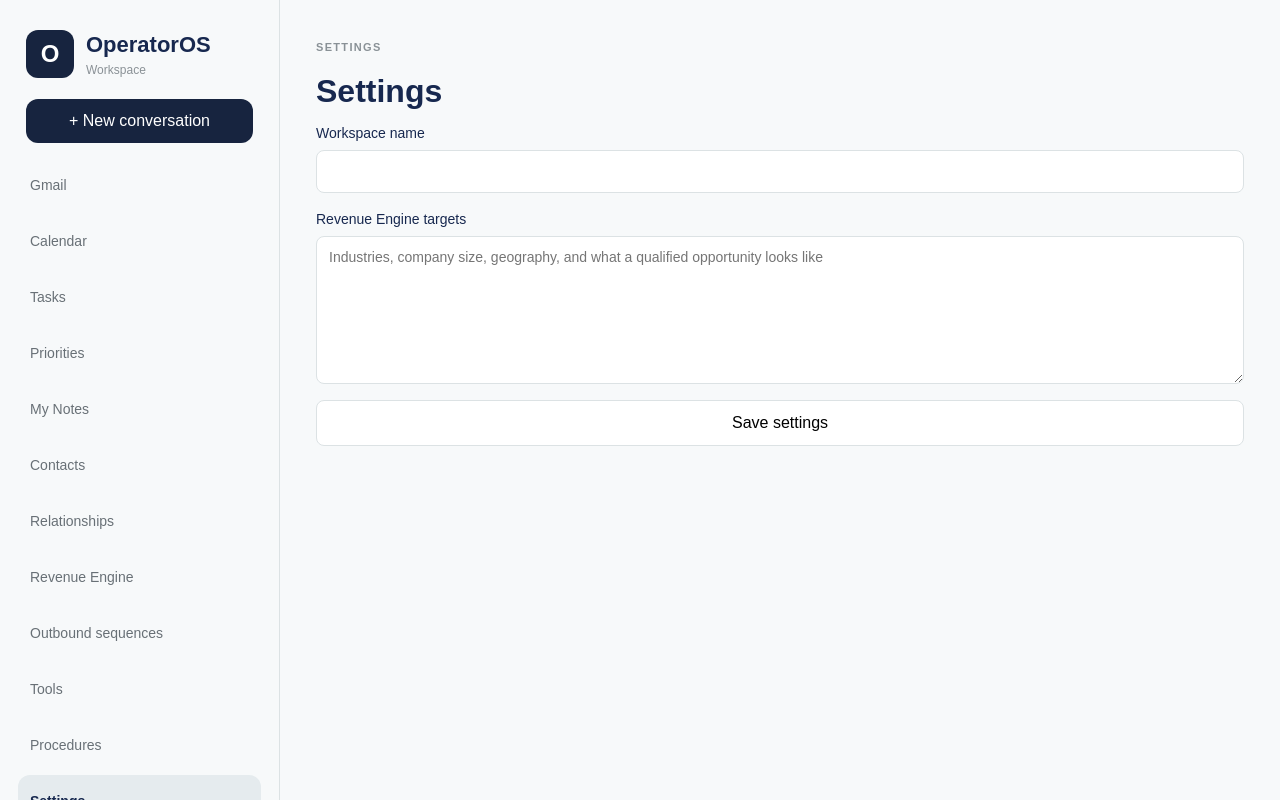
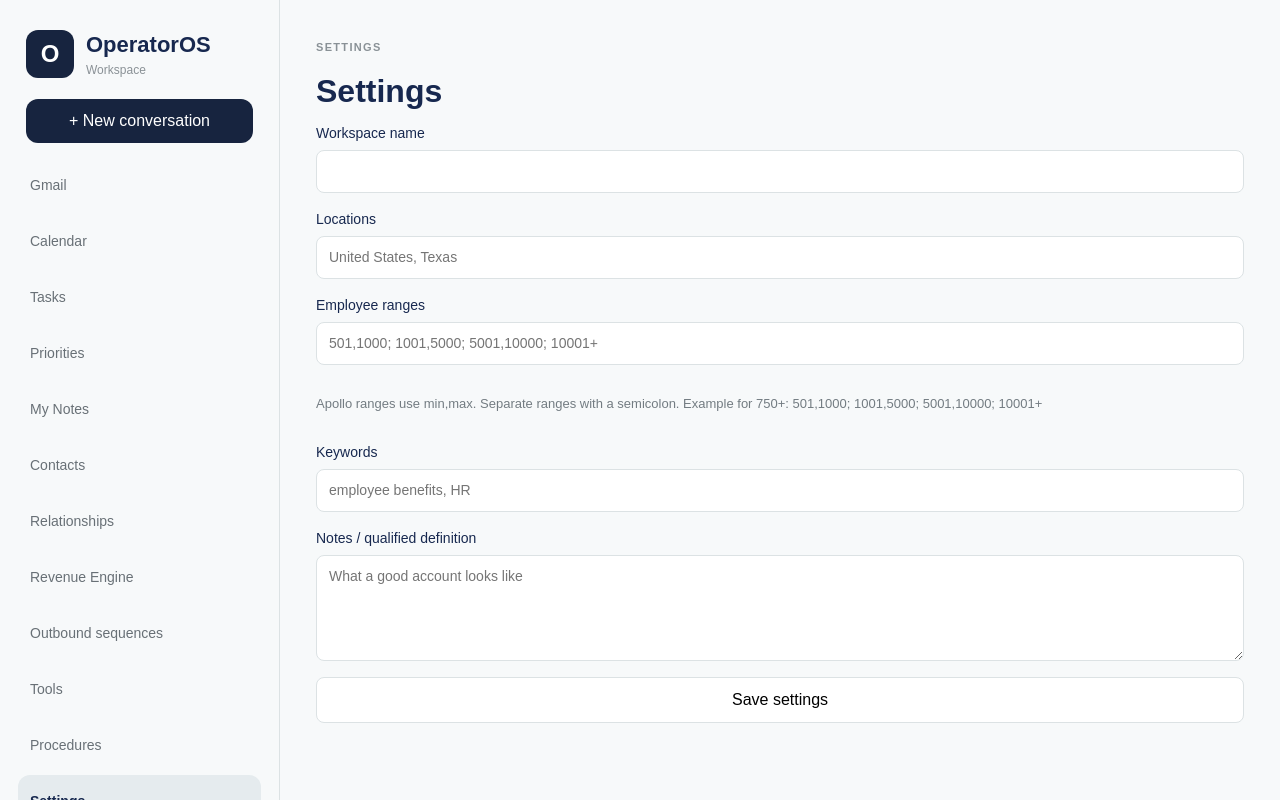
Before and after one commit to robertk-star/operator-os, a Next.js app: page /app/settings in a window 1280 px wide. Shown: the top 800 px of the page. Built offline with nearby package versions, Linux system fonts and the light colour scheme; no server answers; the database is empty.

Commit message:
Drive Apollo company search from workspace Settings

```diff
--- a/app/api/revenue/leads/route.ts
+++ b/app/api/revenue/leads/route.ts
@@ -2,42 +2,40 @@ import { NextResponse } from "next/server";
 import { createSupabaseServerClient } from "@/lib/supabase/server";
 import { getCurrentWorkspace } from "@/lib/workspace";
 
-const EMPLOYEE_RANGES = ["501,1000", "1001,5000", "5001,10000", "10001+"];
+type Settings = {
+  revenueTargets?: string;
+  locations?: string;
+  employeeRanges?: string;
+  keywords?: string;
+};
 
-function decode(value: string) {
-  return value
-    .replace(/&amp;/g, "&")
-    .replace(/&quot;/g, '"')
-    .replace(/&#39;/g, "'")
-    .replace(/&lt;/g, "<")
-    .replace(/&gt;/g, ">");
+function splitList(value: string | undefined, extra: string[] = []) {
+  const parts = String(value || "")
+    .split(/[;\n]/)
+    .map((part) => part.trim())
+    .filter(Boolean);
+  return parts.length ? parts : extra;
 }
 
-function parseDuckDuckGo(html: string) {
-  const results: Array<{ name: string; url: string; snippet: string; employees?: string; location?: string; source: string }> = [];
-  const blocks = html.split('class="result');
-  for (const block of blocks.slice(1)) {
-    const href = block.match(/uddg=([^"&]+)/)?.[1] || block.match(/href="(https?:\/\/[^"&]+)"/)?.[1];
-    const title = block.match(/class="result__a"[^>]*>([\s\S]*?)<\/a>/)?.[1];
-    const snippet = block.match(/class="result__snippet"[^>]*>([\s\S]*?)<\//)?.[1];
-    if (!href || !title) continue;
-    const url = decodeURIComponent(href).replace(/<[^>]+>/g, "");
-    const name = decode(title.replace(/<[^>]+>/g, "")).trim();
-    if (!name || results.some((item) => item.url === url)) continue;
-    results.push({
-      name,
-      url,
-      snippet: decode((snippet || "").replace(/<[^>]+>/g, " ")).replace(/\s+/g, " ").trim(),
-      source: "web",
-    });
-    if (results.length >= 10) break;
-  }
-  return results;
-}
-
-async function searchApollo(query: string) {
+async function searchApollo(settings: Settings, overrideQuery: string) {
   const key = process.env.APOLLO_API_KEY;
   if (!key) return { items: [], error: "APOLLO_API_KEY is missing in Vercel." };
+
+  const locations = splitList(settings.locations);
+  const ranges = splitList(settings.employeeRanges);
+  const keywords = splitList(overrideQuery || settings.keywords || settings.revenueTargets);
+
+  if (!locations.length && !ranges.length && !keywords.length) {
+    return { items: [], error: "Set locations, employee ranges, or keywords in Settings first." };
+  }
+
+  const body: Record<string, unknown> = {
+    page: 1,
+    per_page: 10,
+  };
+  if (locations.length) body.organization_locations = locations;
+  if (ranges.length) body.organization_num_employees_ranges = ranges;
+  if (keywords.length) body.q_organization_keyword_tags = keywords;
 
   const response = await fetch("https://api.apollo.io/api/v1/mixed_companies/search", {
     method: "POST",
@@ -46,20 +44,11 @@ async function searchApollo(query: string) {
       "Cache-Control": "no-cache",
       "X-Api-Key": key,
     },
-    body: JSON.stringify({
-      page: 1,
-      per_page: 10,
-      organization_locations: ["United States"],
-      organization_num_employees_ranges: EMPLOYEE_RANGES,
-      q_organization_keyword_tags: query ? [query] : undefined,
-    }),
+    body: JSON.stringify(body),
   });
   const payload = await response.json().catch(() => ({}));
   if (!response.ok) {
-    return {
-      items: [],
-      error: payload.error || payload.message || `Apollo returned ${response.status}. People search is blocked on Free; company search should work.`,
-    };
+    return { items: [], error: payload.error || payload.message || `Apollo returned ${response.status}.` };
   }
   const organizations = payload.organizations || payload.accounts || [];
   const items = organizations.map((org: any) => ({
@@ -72,7 +61,7 @@ async function searchApollo(query: string) {
     location: [org.city, org.state, org.country].filter(Boolean).join(", "),
     source: "apollo",
   }));
-  return { items, error: items.length ? "" : "Apollo returned no companies for those filters." };
+  return { items, error: items.length ? "" : "Apollo returned no companies for your Settings filters." };
 }
 
 export async function GET(request: Request) {
@@ -87,27 +76,18 @@ export async function GET(request: Request) {
     .eq("workspace_id", workspace.id)
     .eq("provider", "workspace")
     .maybeSingle();
-  const targets = String((data?.metadata as { revenueTargets?: string } | null)?.revenueTargets || "").trim();
-  const query = requested || targets;
+  const settings = (data?.metadata || {}) as Settings;
 
-  const apollo = await searchApollo(query);
-  if (apollo.items.length) {
-    return NextResponse.json({ query: query || "US companies 500+ employees", source: "apollo", items: apollo.items });
-  }
-
-  if (!query) {
-    return NextResponse.json({ query: "", items: [], error: apollo.error || "Set targets in Settings or type what you are looking for." });
-  }
-
-  const search = `${query} companies United States`;
-  const response = await fetch(`https://html.duckduckgo.com/html/?q=${encodeURIComponent(search)}`, {
-    headers: { "User-Agent": "OperatorOS/0.1" },
-  });
-  const html = await response.text();
+  const apollo = await searchApollo(settings, requested || "");
   return NextResponse.json({
-    query: search,
-    source: "web",
-    items: parseDuckDuckGo(html),
+    query: requested || settings.keywords || settings.revenueTargets || "",
+    source: "apollo",
+    items: apollo.items,
     error: apollo.error || undefined,
+    filters: {
+      locations: splitList(settings.locations),
+      employeeRanges: splitList(settings.employeeRanges),
+      keywords: splitList(requested || settings.keywords || settings.revenueTargets),
+    },
   });
 }
--- a/app/app/settings/SettingsForm.tsx
+++ b/app/app/settings/SettingsForm.tsx
@@ -7,13 +7,22 @@ export function SettingsForm({
   workspaceId,
   workspaceName,
   revenueTargets,
+  locations,
+  employeeRanges,
+  keywords,
 }: {
   workspaceId: string;
   workspaceName: string;
   revenueTargets: string;
+  locations: string;
+  employeeRanges: string;
+  keywords: string;
 }) {
   const [name, setName] = useState(workspaceName);
   const [targets, setTargets] = useState(revenueTargets);
+  const [locationValue, setLocationValue] = useState(locations);
+  const [rangeValue, setRangeValue] = useState(employeeRanges);
+  const [keywordValue, setKeywordValue] = useState(keywords);
   const [message, setMessage] = useState("");
 
   async function save(event: FormEvent) {
@@ -25,7 +34,12 @@ export function SettingsForm({
         workspace_id: workspaceId,
         provider: "workspace",
         status: "connected",
-        metadata: { revenueTargets: targets },
+        metadata: {
+          revenueTargets: targets,
+          locations: locationValue,
+          employeeRanges: rangeValue,
+          keywords: keywordValue,
+        },
       },
       { onConflict: "workspace_id,provider" }
     );
@@ -33,7 +47,7 @@ export function SettingsForm({
       setMessage(nameResult.error?.message || settingsResult.error?.message || "Could not save.");
       return;
     }
-    setMessage("Saved.");
+    setMessage("Saved. Revenue Engine will use these filters on the next Find companies.");
   }
 
   return (
@@ -43,13 +57,34 @@ export function SettingsForm({
         <input value={name} onChange={(e) => setName(e.target.value)} required />
       </label>
       <label>
-        Revenue Engine targets
+        Locations
+        <input
+          value={locationValue}
+          onChange={(e) => setLocationValue(e.target.value)}
+          placeholder="United States, Texas"
+        />
+      </label>
+      <label>
+        Employee ranges
+        <input
+          value={rangeValue}
+          onChange={(e) => setRangeValue(e.target.value)}
+          placeholder="501,1000; 1001,5000; 5001,10000; 10001+"
+        />
+      </label>
+      <p className="meta">Apollo ranges use min,max. Separate ranges with a semicolon. Example for 750+: 501,1000; 1001,5000; 5001,10000; 10001+</p>
+      <label>
+        Keywords
+        <input value={keywordValue} onChange={(e) => setKeywordValue(e.target.value)} placeholder="employee benefits, HR" />
+      </label>
+      <label>
+        Notes / qualified definition
         <textarea
           className="field"
-          rows={6}
+          rows={4}
           value={targets}
           onChange={(e) => setTargets(e.target.value)}
-          placeholder="Industries, company size, geography, and what a qualified opportunity looks like"
+          placeholder="What a good account looks like"
         />
       </label>
       <button type="submit">Save settings</button>
--- a/app/app/settings/page.tsx
+++ b/app/app/settings/page.tsx
@@ -8,12 +8,24 @@ export default async function SettingsPage() {
   const { data } = workspace
     ? await supabase.from("integrations").select("metadata").eq("workspace_id", workspace.id).eq("provider", "workspace").maybeSingle()
     : { data: null };
-  const metadata = (data?.metadata || {}) as { revenueTargets?: string };
+  const metadata = (data?.metadata || {}) as {
+    revenueTargets?: string;
+    locations?: string;
+    employeeRanges?: string;
+    keywords?: string;
+  };
   return (
     <section className="main">
       <p className="kicker">Settings</p>
       <h2>Settings</h2>
-      <SettingsForm workspaceId={workspace?.id || ""} workspaceName={workspace?.name || ""} revenueTargets={metadata.revenueTargets || ""} />
+      <SettingsForm
+        workspaceId={workspace?.id || ""}
+        workspaceName={workspace?.name || ""}
+        revenueTargets={metadata.revenueTargets || ""}
+        locations={metadata.locations || ""}
+        employeeRanges={metadata.employeeRanges || ""}
+        keywords={metadata.keywords || ""}
+      />
     </section>
   );
 }
```
Also changed, not shown: app/app/revenue/LeadFinder.tsx (+15 -17 lines).
